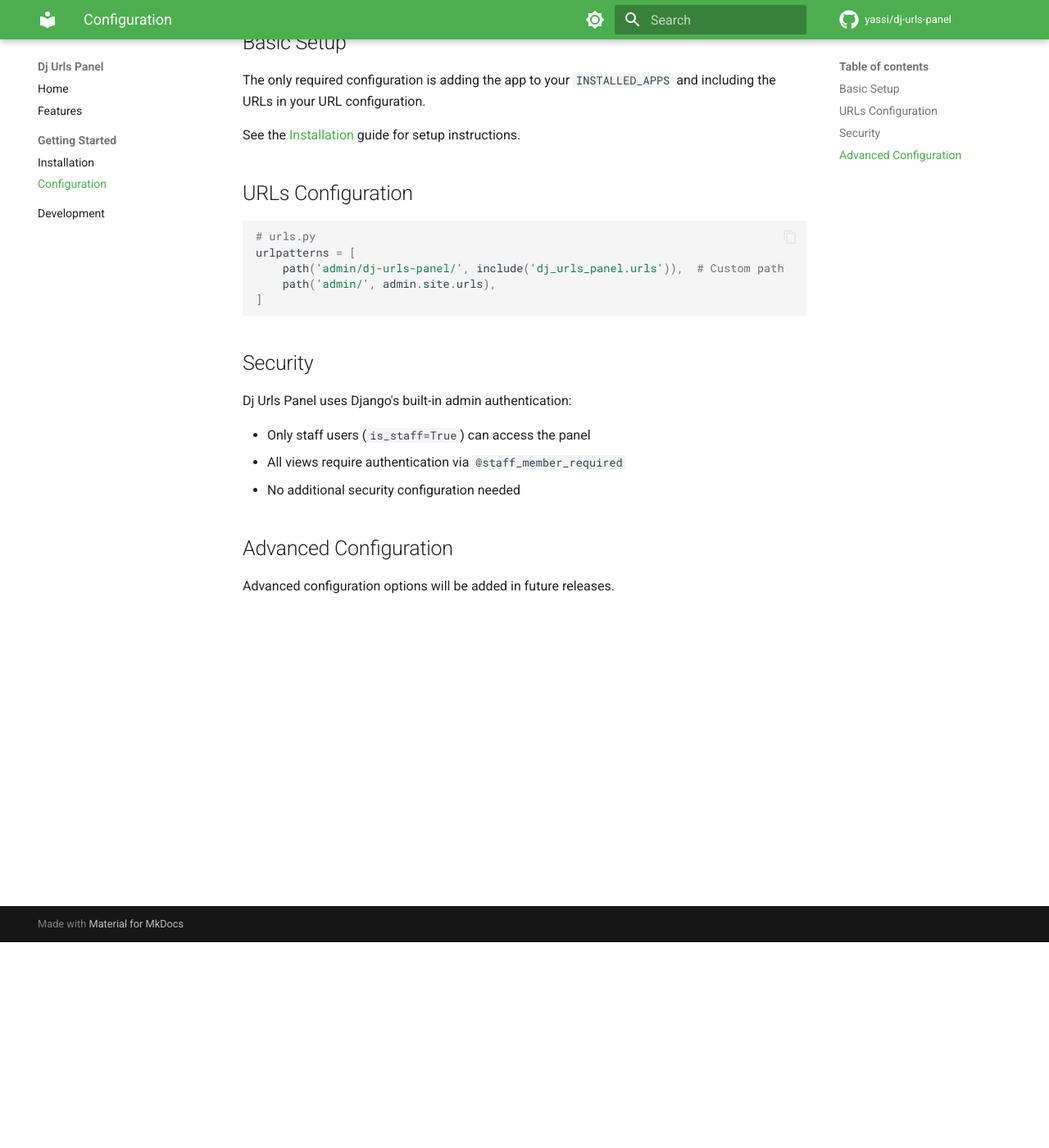
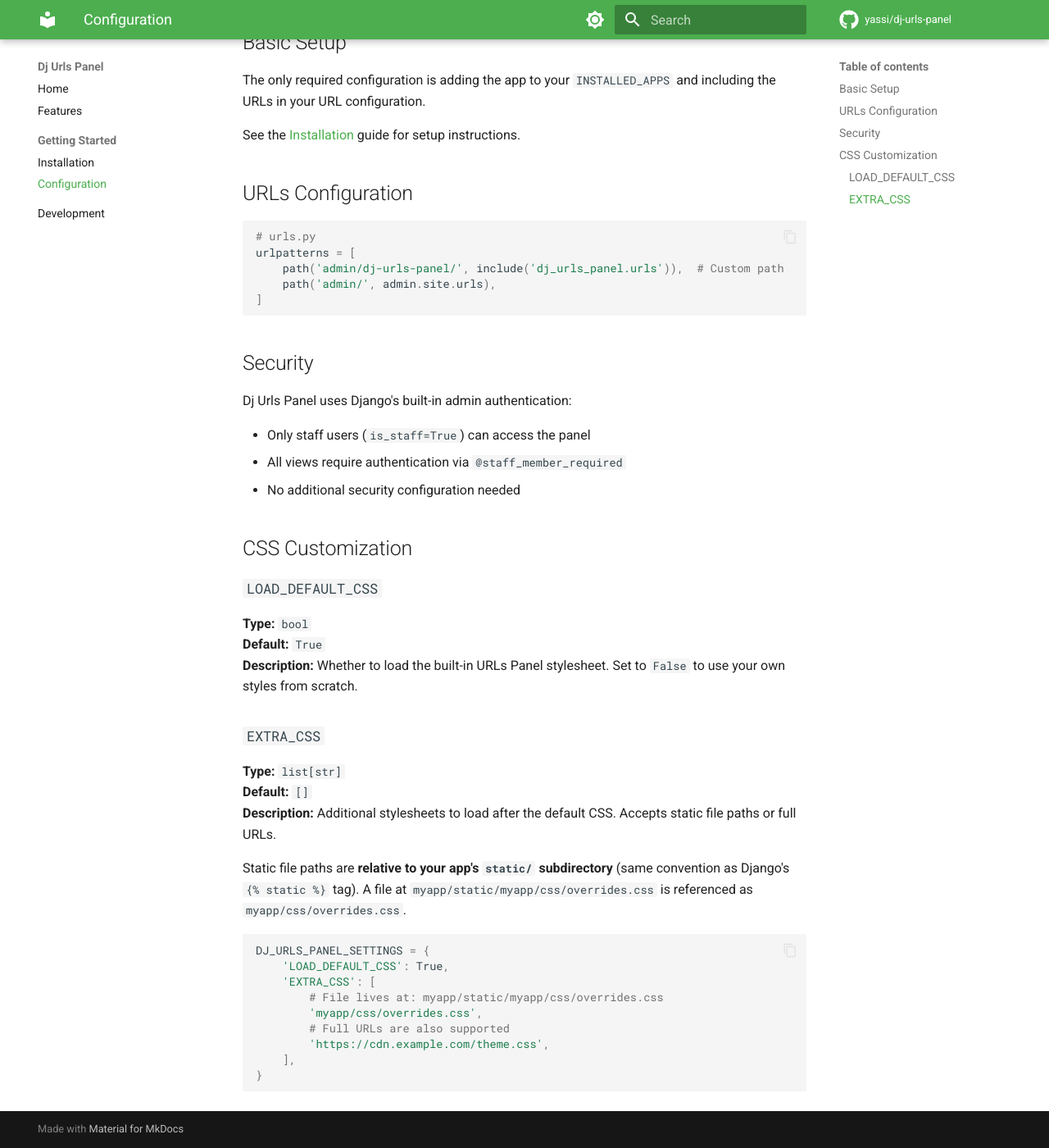
Before and after one commit to yassi/dj-urls-panel, an MkDocs documentation site: the page built from docs/configuration.md, in a window 1280 px wide and 1400 px high, scrolled down 251 px. Shown: the whole window at 82% size. Built offline with MkDocs 1.6.1 and Material for MkDocs 9.7.7, drawn with Linux system fonts in a browser that asks for light colours; comment, search, counter and statistics services are not loaded.

Commit message:
Dj urls panel#7 css overrides (#8)
* add controls and overrides for css

* bump version to v0.3.0

---------

Co-authored-by: Yasser Toruno <yasser@yassers-mbp.lan>

````diff
--- a/docs/configuration.md
+++ b/docs/configuration.md
@@ -26,6 +26,30 @@ Dj Urls Panel uses Django's built-in admin authentication:
 - All views require authentication via `@staff_member_required`
 - No additional security configuration needed
 
-## Advanced Configuration
+## CSS Customization
 
-Advanced configuration options will be added in future releases.
+### `LOAD_DEFAULT_CSS`
+
+**Type:** `bool`
+**Default:** `True`
+**Description:** Whether to load the built-in URLs Panel stylesheet. Set to `False` to use your own styles from scratch.
+
+### `EXTRA_CSS`
+
+**Type:** `list[str]`
+**Default:** `[]`
+**Description:** Additional stylesheets to load after the default CSS. Accepts static file paths or full URLs.
+
+Static file paths are **relative to your app's `static/` subdirectory** (same convention as Django's `{% static %}` tag). A file at `myapp/static/myapp/css/overrides.css` is referenced as `myapp/css/overrides.css`.
+
+```python
+DJ_URLS_PANEL_SETTINGS = {
+    'LOAD_DEFAULT_CSS': True,
+    'EXTRA_CSS': [
+        # File lives at: myapp/static/myapp/css/overrides.css
+        'myapp/css/overrides.css',
+        # Full URLs are also supported
+        'https://cdn.example.com/theme.css',
+    ],
+}
+```
--- a/pyproject.toml
+++ b/pyproject.toml
@@ -4,7 +4,7 @@ build-backend = "setuptools.build_meta"
 
 [project]
 name = "dj-urls-panel"
-version = "0.2.1"
+version = "0.3.0"
 description = "Django admin URL introspection. Inspect, search, and understand your project's URL routing—directly from the admin."
 readme = "README.md"
 license = {text = "MIT"}
````
Also changed, not shown: README.md (+6 -0 lines), 4 other files.
